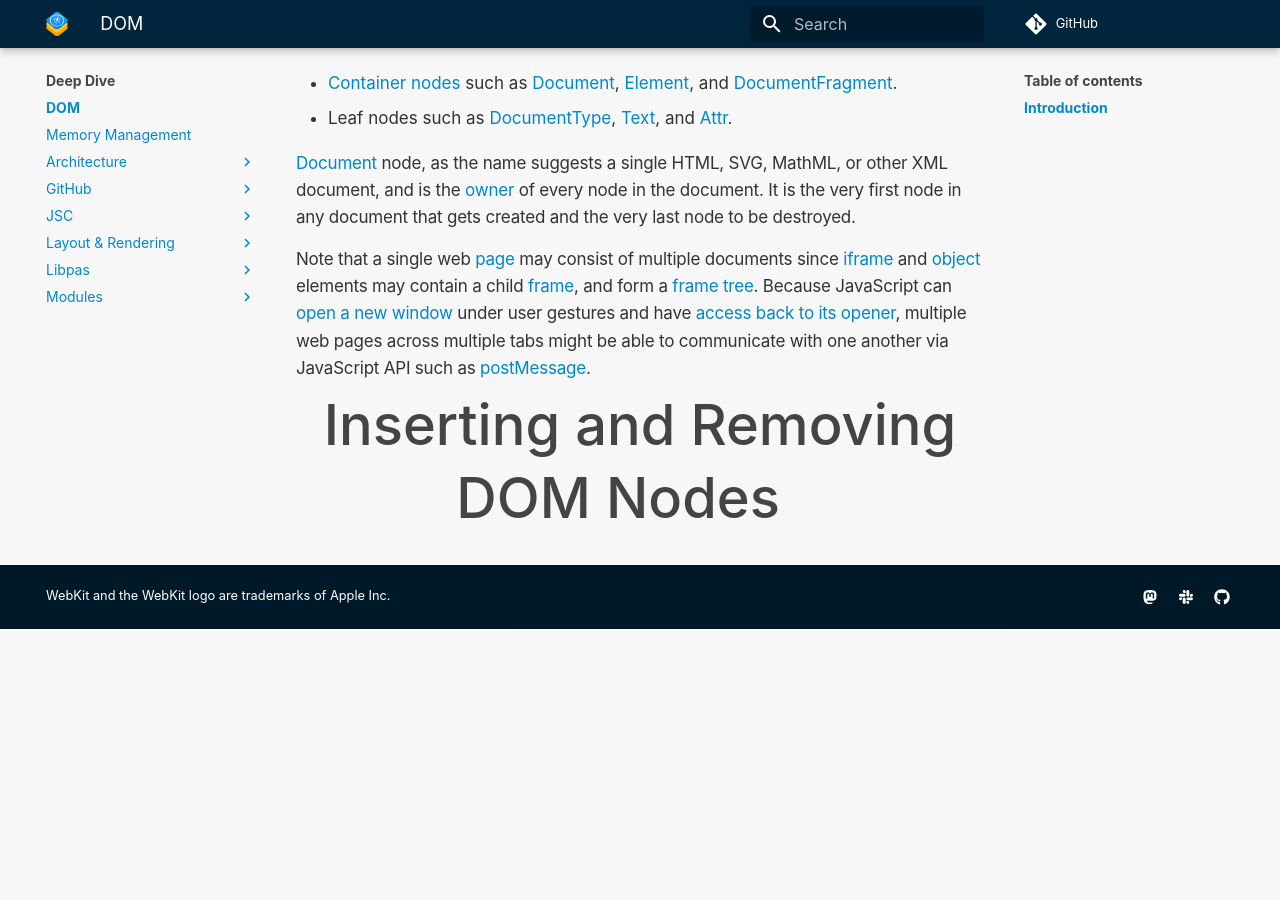
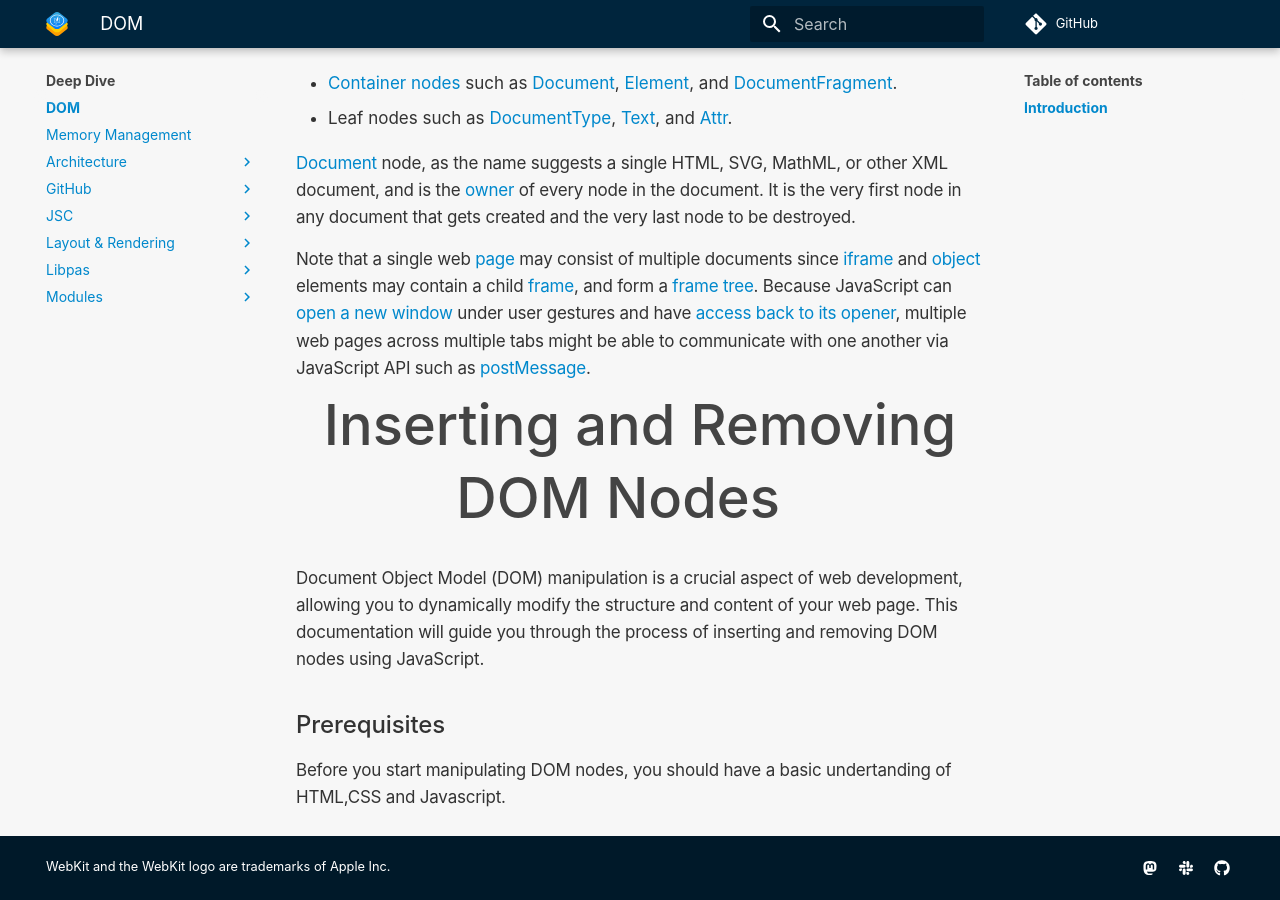
Before and after one commit to WebKit/Documentation, an MkDocs documentation site: the page built from docs/Deep Dive/DOM.md, in a window 1280 px wide and 900 px high, scrolled down 946 px. Built offline with MkDocs 1.6.1 and Material for MkDocs 9.7.7, drawn with Linux system fonts in a browser that asks for light colours; comment, search, counter and statistics services are not loaded; before the commit the page ends 1575 px from its top, so only the background shows below that.

Commit message:
adding prerequisites section

```diff
--- a/docs/Deep Dive/DOM.md
+++ b/docs/Deep Dive/DOM.md
@@ -50,3 +50,9 @@ such as [postMessage](https://developer.mozilla.org/en-US/docs/Web/API/Window/po
 
 
 # Inserting and Removing DOM Nodes
+
+Document Object Model (DOM) manipulation is a crucial aspect of web development, allowing you to dynamically modify the structure and content of your web page. This documentation will guide you through the process of inserting and removing DOM nodes using JavaScript.
+
+### Prerequisites
+
+Before you start manipulating DOM nodes, you should have a basic undertanding of HTML,CSS and Javascript.
```
